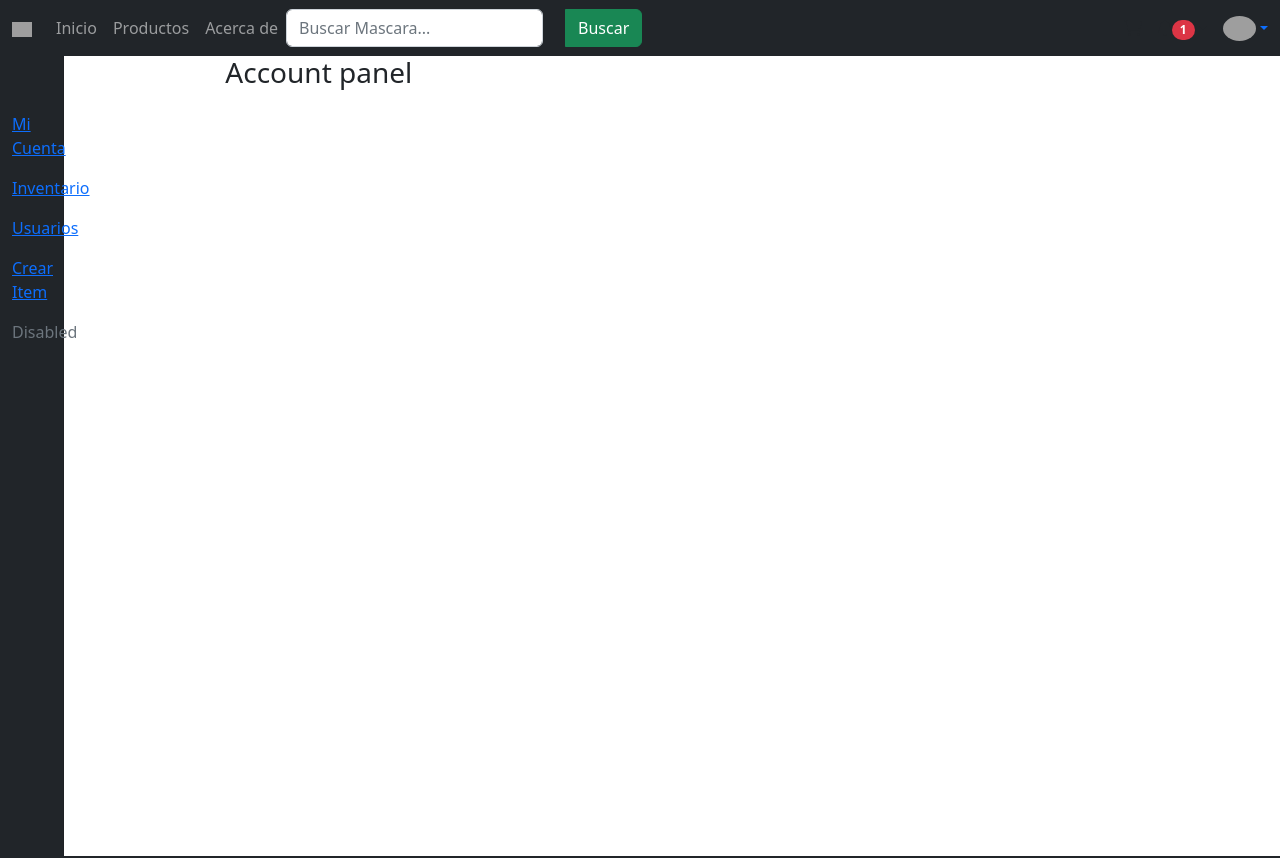
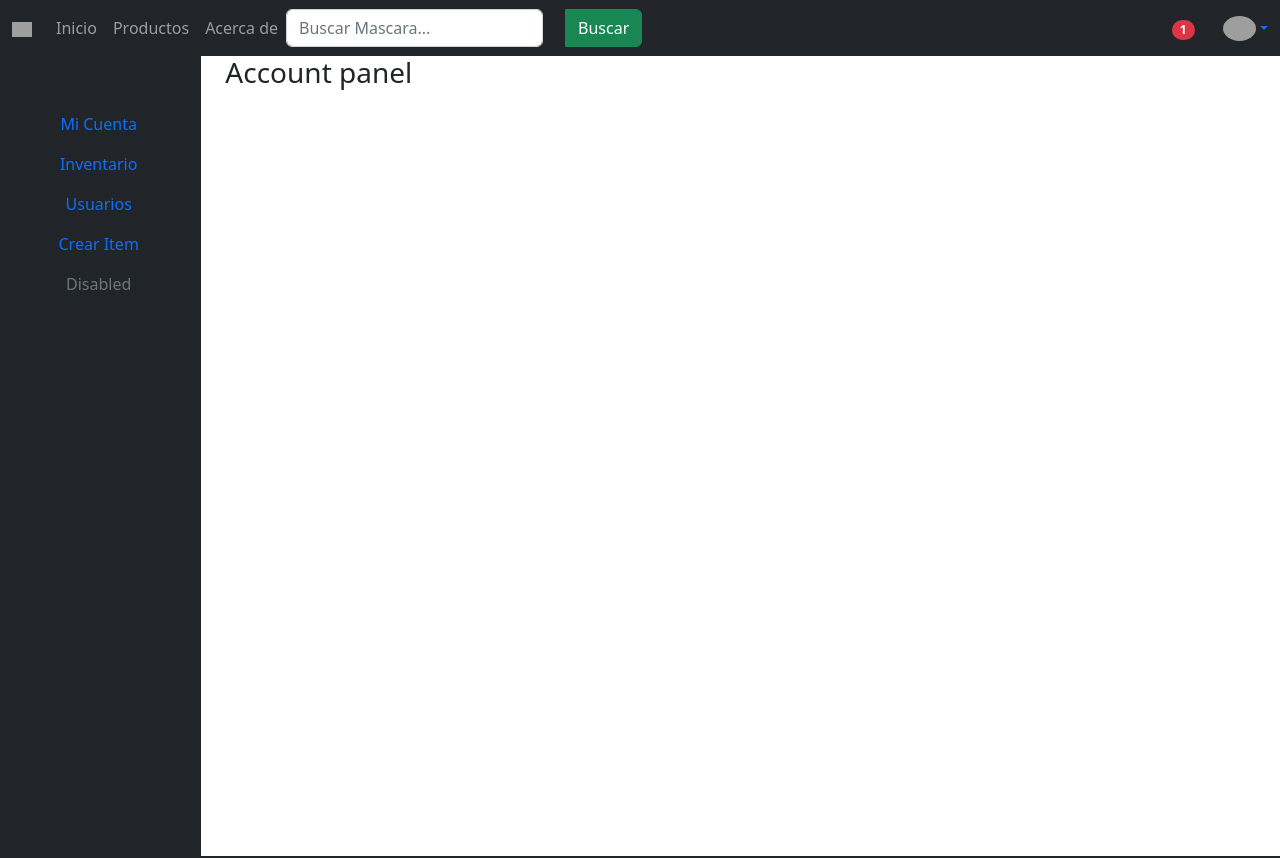
Before and after one commit to No-Country/C8-41-t-mern, a React (Vite) app in the folder client/: page /admin in a window 1280 px wide. Shown: the top 858 px of the page. Built offline with nearby package versions, Linux system fonts and the light colour scheme; grey boxes are pictures that could not be loaded.

Commit message:
mas ajustes de estilo

```diff
--- a/client/src/components/AdminPanel/AdminPanel.css
+++ b/client/src/components/AdminPanel/AdminPanel.css
@@ -28,3 +28,12 @@
         min-width: 0;
 
     }
+
+    a.nav-link{
+        text-align: center;
+
+    }
+    a.nav-link > a{
+
+        text-decoration: none!important;
+    }
--- a/client/src/components/AdminPanel/SimpleSidebar.jsx
+++ b/client/src/components/AdminPanel/SimpleSidebar.jsx
@@ -6,7 +6,7 @@ const SimpleSidebar = () => {
   return (
     <>
 
-    <Nav className="col-md-4 d-none d-md-block bg-dark sidebar"
+    <Nav className="col d-none d-md-block bg-dark sidebar"
 
             >
                 <div className="sidebar-sticky"></div>
```
